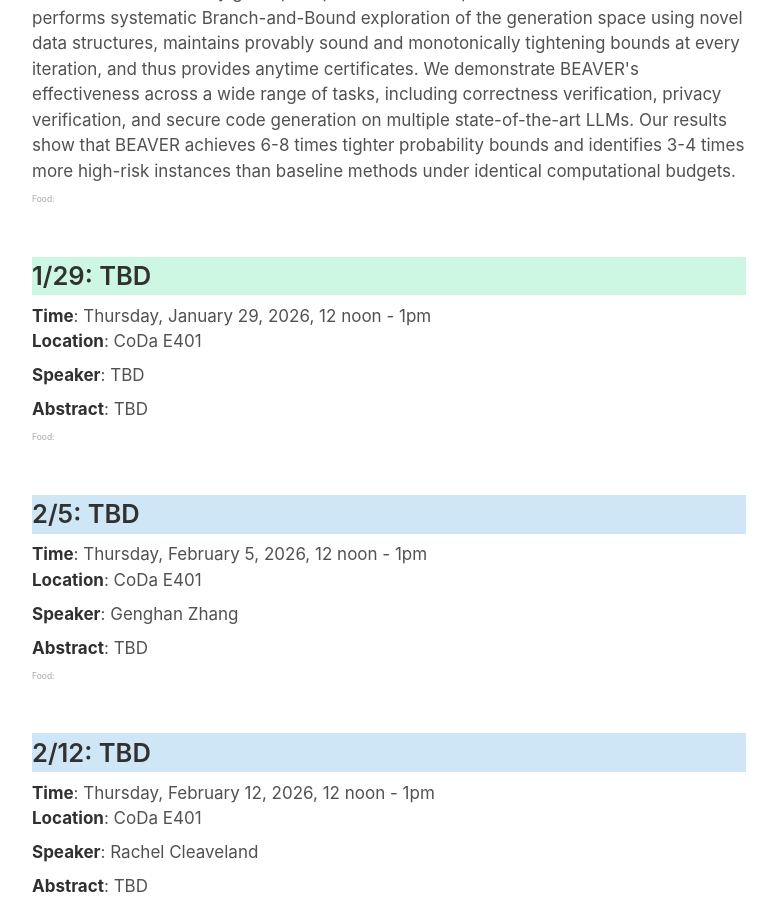
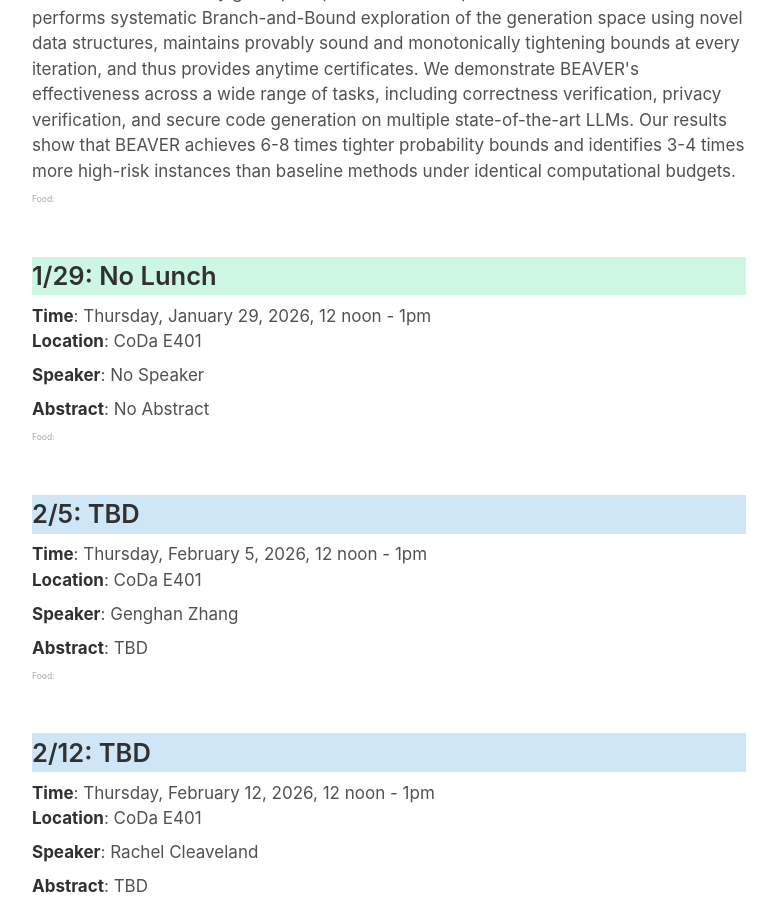
Before and after one commit to software-research-lunch/software-research-lunch.github.io, a Jekyll site: the page built from index.html, in a window 1280 px wide and 900 px high, scrolled down 2561 px. Shown: the whole window, without its empty margins (251-1028 px from the left). Built offline with Jekyll 4.4.1, drawn with Linux system fonts in a browser that asks for light colours.

Commit message:
_data: mark no speaker 1/29

```diff
--- a/_data/schedule.yml
+++ b/_data/schedule.yml
@@ -73,10 +73,10 @@ In this work, we formalize the LLM verification problem as computing the total p
       speaker: "Tarun Suresh"
       bio: "Tarun Suresh is a recent graduate of the University of Illinois Urbana-Champaign (UIUC), where he earned a B.S. in Computer Science and Statistics. He conducts research with Professors Sasa Misailovic and Gagandeep Singh at UIUC, and with Professor Alex Aiken at Stanford. His work aims to construct intelligent programming systems that are provably reliable and efficient. His research has been published and accepted for presentation at NeurIPS, ICML, ICLR, and POPL. He is also a part-time researcher at Bloomberg, working on automated program verification."
     - date: "2026-1-29"
-      abstract: "TBD"
-      title: "TBD"
-      speaker: "TBD"
-      bio: "TBD"
+      abstract: "No Abstract"
+      title: "No Lunch"
+      speaker: "No Speaker"
+      bio: "No Speaker"
     - date: "2026-2-5"
       abstract: "TBD"
       title: "TBD"
```
